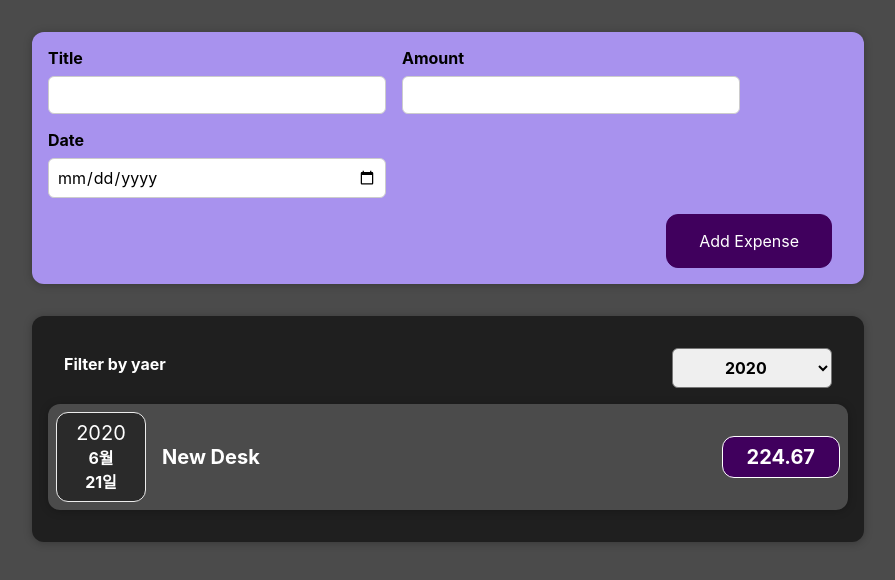
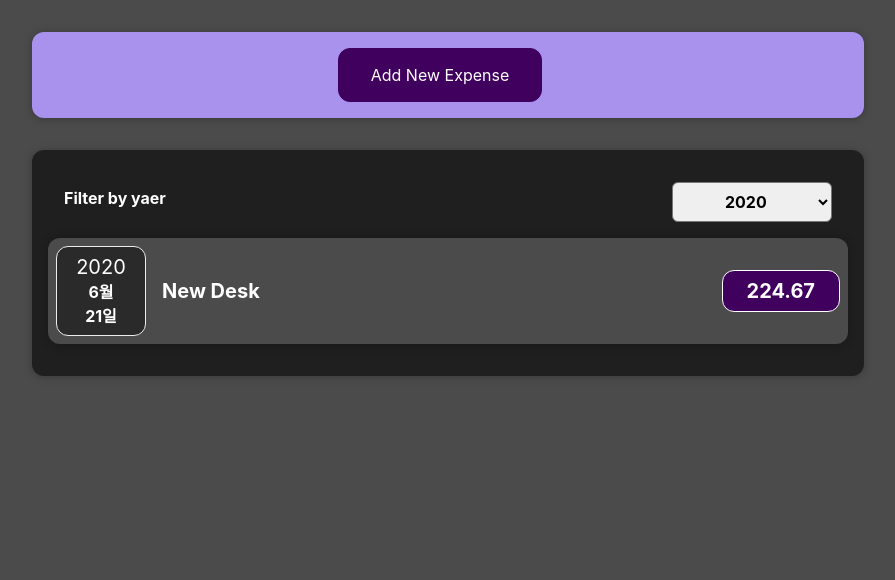
Before and after one commit to AnJuHwan/expence-tracker, a React (Create React App) app: page / in a window 1280 px wide. Shown: the top 580 px of the page, without its empty margins (192-1087 px from the left). Built offline with nearby package versions, Linux system fonts and the light colour scheme.

Commit message:
form isEditing

```diff
--- a/src/components/Expenses/ExpenseItem.jsx
+++ b/src/components/Expenses/ExpenseItem.jsx
@@ -5,6 +5,7 @@ import styles from './ExpenseItem.module.css';
 
 const ExpenseItem = ({ title, amount, date }) => {
   return (
+    <li>
       <Card className={styles['expense-item']}>
         <ExpenseDate date={date} />
 
@@ -13,6 +14,7 @@ const ExpenseItem = ({ title, amount, date }) => {
           <div className={styles['expense-item__price']}>{amount}</div>
         </div>
       </Card>
+    </li>
   );
 };
 
--- a/src/components/Expenses/Expenses.jsx
+++ b/src/components/Expenses/Expenses.jsx
@@ -2,8 +2,8 @@ import React from 'react';
 import { useState } from 'react/cjs/react.development';
 import Card from '../UI/Card.jsx';
 import ExpenseFilter from './ExpenseFilter.jsx';
-import ExpenseItem from './ExpenseItem.jsx';
 import styles from './Expenses.module.css';
+import ExpensesList from './ExpensesList.jsx';
 
 const Expenses = ({ expenses }) => {
   const [filteredYear, setFiteredYear] = useState('2020');
@@ -15,19 +15,6 @@ const Expenses = ({ expenses }) => {
     return expense.date.getFullYear().toString() === filteredYear;
   });
 
-  let expensesContent = <p>No Expenses Found.</p>;
-
-  if (filteredExpenses.length > 0) {
-    expensesContent = filteredExpenses.map((expense) => (
-      <ExpenseItem
-        key={expense.id}
-        title={expense.title}
-        amount={expense.amount}
-        date={expense.date}
-      />
-    ));
-  }
-
   return (
     <>
       <Card className={styles.expenses}>
@@ -35,7 +22,7 @@ const Expenses = ({ expenses }) => {
           seleted={filteredYear}
           onChangeFilter={filterChangeHandler}
         />
-        {expensesContent}
+        <ExpensesList filteredExpenses={filteredExpenses} />
       </Card>
     </>
   );
--- /dev/null
+++ b/src/components/Expenses/ExpensesList.jsx
@@ -0,0 +1,26 @@
+import React from 'react';
+import ExpenseItem from './ExpenseItem';
+import styles from './ExpensesList.module.css';
+
+const ExpensesList = ({ filteredExpenses }) => {
+  if (filteredExpenses.length === 0) {
+    return (
+      <h2 className={styles['expenses-list__fallback']}>Found No Expenses.</h2>
+    );
+  }
+
+  return (
+    <ul className={styles['expenses-list']}>
+      {filteredExpenses.map((expense) => (
+        <ExpenseItem
+          key={expense.id}
+          title={expense.title}
+          amount={expense.amount}
+          date={expense.date}
+        />
+      ))}
+    </ul>
+  );
+};
+
+export default ExpensesList;
--- /dev/null
+++ b/src/components/Expenses/ExpensesList.module.css
@@ -0,0 +1,9 @@
+.expenses-list {
+  list-style: none;
+  padding: 0;
+}
+
+.expenses-list__fallback {
+  color: white;
+  text-align: center;
+}
--- a/src/components/NewExpense/ExpenseForm.jsx
+++ b/src/components/NewExpense/ExpenseForm.jsx
@@ -1,10 +1,11 @@
 import React, { useState } from 'react';
 import styles from './ExpenseForm.module.css';
 
-const ExpenseForm = ({ onSaveExpenseData }) => {
+const ExpenseForm = ({ onSaveExpenseData, stopEditingHandler }) => {
   const [enteredTitle, setEnteredTitle] = useState('');
   const [enteredAmount, setEnteredAmount] = useState('');
   const [enteredDate, setEnteredDate] = useState('');
+
   // const [userInput, setUserInput] = useState({
   //   enteredTitle: '',
   //   enteredAmount: '',
@@ -13,23 +14,14 @@ const ExpenseForm = ({ onSaveExpenseData }) => {
 
   const titleChangeHandler = (event) => {
     setEnteredTitle(event.target.value);
-    // setUserInput({ ...userInput, enteredTitle: event.target.value });
-    // setUserInput((prevState) => {
-    //   return {
-    //     ...prevState,
-    //     enteredTitle: event.target.value,
-    //   };
-    // });
   };
 
   const amountChangeHandler = (event) => {
     setEnteredAmount(event.target.value);
-    // setUserInput({ ...userInput, enteredAmount: event.target.value });
   };
 
   const dateChangeHandler = (event) => {
     setEnteredDate(event.target.value);
-    // setUserInput({ ...userInput, enteredDate: event.target.value });
   };
 
   const submitHandler = (event) => {
@@ -42,6 +34,7 @@ const ExpenseForm = ({ onSaveExpenseData }) => {
     };
 
     onSaveExpenseData(expenseData);
+
     setEnteredTitle('');
     setEnteredAmount('');
     setEnteredDate('');
@@ -79,8 +72,16 @@ const ExpenseForm = ({ onSaveExpenseData }) => {
           />
         </div>
       </div>
-      <div className={styles['new-expense__actions']}>
-        <button type='submit'>Add Expense</button>
+
+      <div className={styles.flex}>
+        <div className={styles['new-expense__actions']}>
+          <button type='button' onClick={stopEditingHandler}>
+            Cancle
+          </button>
+        </div>
+        <div className={styles['new-expense__actions']}>
+          <button type='submit'>Add Expense</button>
+        </div>
       </div>
     </form>
   );
--- a/src/components/NewExpense/ExpenseForm.module.css
+++ b/src/components/NewExpense/ExpenseForm.module.css
@@ -24,3 +24,8 @@
 .new-expense__actions {
   text-align: right;
 }
+
+.flex {
+  display: flex;
+  justify-content: end;
+}
--- a/src/components/NewExpense/NewExpense.jsx
+++ b/src/components/NewExpense/NewExpense.jsx
@@ -1,8 +1,11 @@
 import React from 'react';
+import { useState } from 'react/cjs/react.development';
 import ExpenseForm from './ExpenseForm';
 import styles from './NewExpense.module.css';
 
 const NewExpense = ({ onAddExpense }) => {
+  const [isEditing, setIsEditing] = useState(false);
+
   const onSaveExpenseData = (enterExpenseData) => {
     const expenseData = {
       ...enterExpenseData,
@@ -10,10 +13,28 @@ const NewExpense = ({ onAddExpense }) => {
     };
 
     onAddExpense(expenseData);
+    setIsEditing(false);
   };
+
+  const startEditingHandler = () => {
+    setIsEditing(true);
+  };
+
+  const stopEditingHandler = () => {
+    setIsEditing(false);
+  };
+
   return (
     <div className={styles['new-expense']}>
-      <ExpenseForm onSaveExpenseData={onSaveExpenseData} />
+      {!isEditing && (
+        <button onClick={startEditingHandler}>Add New Expense </button>
+      )}
+      {isEditing && (
+        <ExpenseForm
+          onSaveExpenseData={onSaveExpenseData}
+          stopEditingHandler={stopEditingHandler}
+        />
+      )}
     </div>
   );
 };
```
Lines whose indentation alone changed are shown as unchanged.
